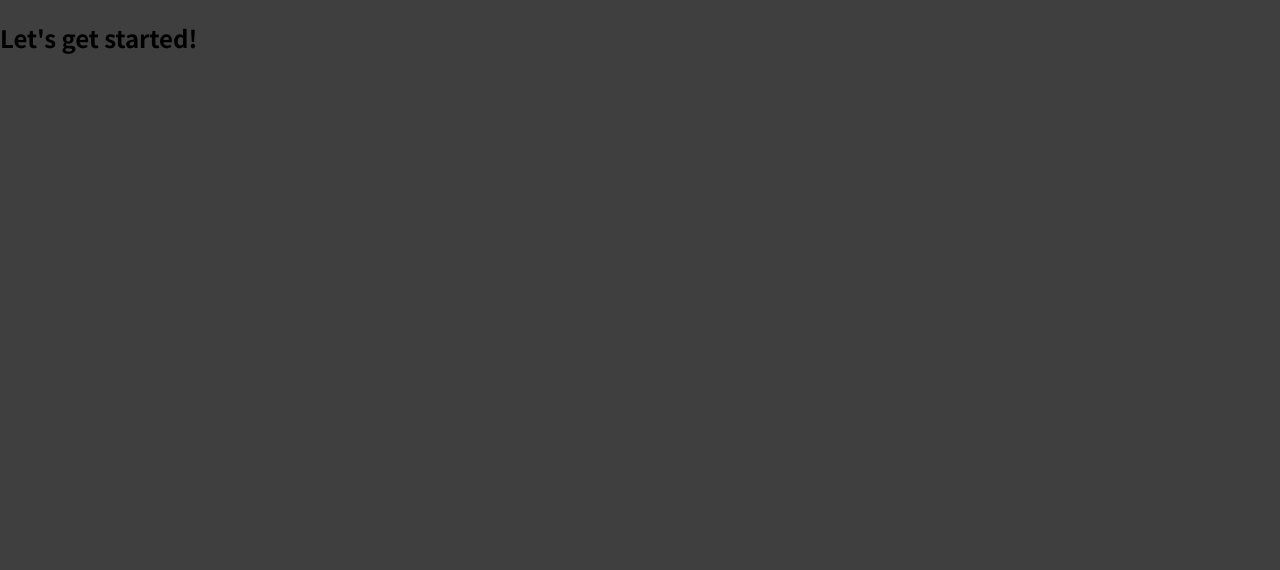
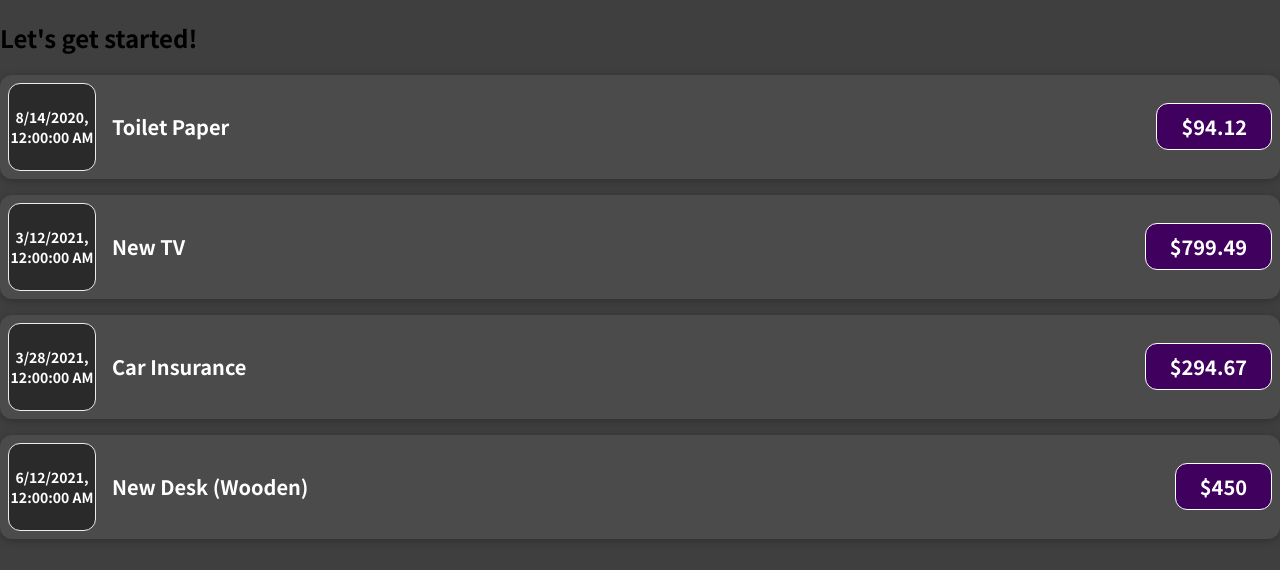
Before and after one commit to hanbitguri/react-moneyboard, a JavaScript app: page / in a window 1280 px wide. Shown: the top 570 px of the page. Built offline with nearby package versions, Linux system fonts and the light colour scheme.

Commit message:
🚧 Add Data of ExpenseItem and CSS Styles

```diff
--- a/src/App.js
+++ b/src/App.js
@@ -1,7 +1,38 @@
+import ExpenseItem from "./components/ExpenseItem";
+
 function App() {
+  const expenses = [
+    {
+      id: 'e1',
+      title: 'Toilet Paper',
+      amount: 94.12,
+      date: new Date(2020, 7, 14),
+    },
+    { id: 'e2',
+      title: 'New TV',
+      amount: 799.49,
+       date: new Date(2021, 2, 12) ,
+  },{
+      id: 'e3',
+      title: 'Car Insurance',
+      amount: 294.67,
+      date: new Date(2021, 2, 28),
+    },
+    {
+      id: 'e4',
+      title: 'New Desk (Wooden)',
+      amount: 450,
+      date: new Date(2021, 5, 12),
+    },
+  ];
+
   return (
     <div>
       <h2>Let's get started!</h2>
+      <ExpenseItem title={expenses[0].title} amount={expenses[0].amount} date={expenses[0].date}></ExpenseItem>
+      <ExpenseItem title={expenses[1].title} amount={expenses[1].amount} date={expenses[1].date}></ExpenseItem>
+      <ExpenseItem title={expenses[2].title} amount={expenses[2].amount} date={expenses[2].date}></ExpenseItem>
+      <ExpenseItem title={expenses[3].title} amount={expenses[3].amount} date={expenses[3].date}></ExpenseItem>
     </div>
   );
 }
--- /dev/null
+++ b/src/components/ExpenseDate.css
@@ -0,0 +1,19 @@
+.expense-date {
+    display: flex;
+    flex-direction: column;
+    width: 5.5rem;
+    height: 5.5rem;
+    border: 1px solid #ececec;
+    background-color: #2a2a2a;
+    color: white;
+    border-radius: 12px;
+    align-items: center;
+    justify-content: center;
+
+  }
+
+  .expense-date__date {
+    text-align: center;
+    font-size: 14px;
+    font-weight: bold;
+  }
--- /dev/null
+++ b/src/components/ExpenseItem.css
@@ -0,0 +1,56 @@
+.expense-item {
+    display: flex;
+    justify-content: space-between;
+    align-items: center;
+    box-shadow: 0 2px 8px rgba(0, 0, 0, 0.25);
+    padding: 0.5rem;
+    margin: 1rem 0;
+    border-radius: 12px;
+    background-color: #4b4b4b;
+  }
+
+  .expense-item__desc {
+    display: flex;
+    flex-direction: column;
+    gap: 1rem;
+    align-items: flex-end;
+    flex-flow: column-reverse;
+    justify-content: flex-start;
+    flex: 1;
+  }
+
+  .expense-item h2 {
+    color: #3a3a3a;
+    font-size: 1rem;
+    flex: 1;
+    margin: 0 1rem;
+    color: white;
+  }
+
+  .expense-item__price {
+    font-size: 1rem;
+    font-weight: bold;
+    color: white;
+    background-color: #40005d;
+    border: 1px solid white;
+    padding: 0.5rem;
+    border-radius: 12px;
+  }
+
+  @media (min-width: 580px) {
+    .expense-item__desc {
+      flex-direction: row;
+      align-items: center;
+      justify-content: flex-start;
+      flex: 1;
+    }
+
+    .expense-item__desc h2 {
+      font-size: 1.25rem;
+    }
+
+    .expense-item__price {
+      font-size: 1.25rem;
+      padding: 0.5rem 1.5rem;
+    }
+  }
```
